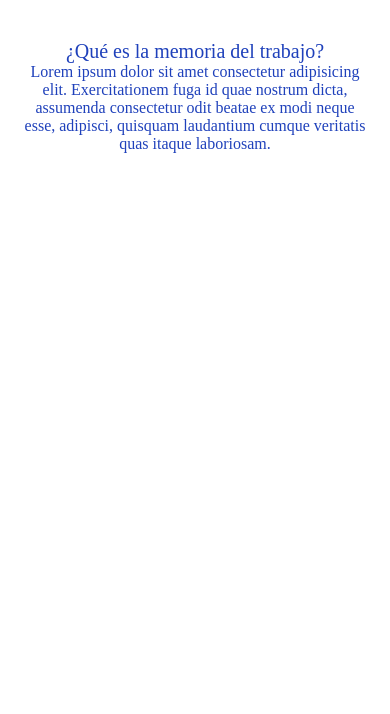
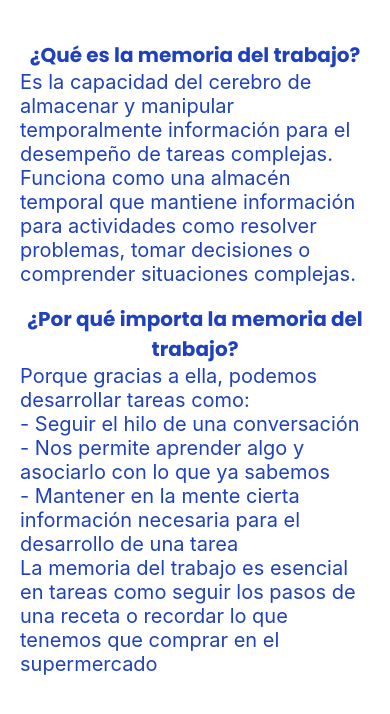
Before and after one commit to nahuellorenzo/TP-Final, a React Native app: screen /Information in a window 390 px wide. Shown: the top 714 px of the page. Built offline with nearby package versions, Linux system fonts and the light colour scheme; no server answers; the database is empty; what react-native-root-siblings would draw is missing.

Commit message:
Agrego el texto informativo

```diff
--- a/components/screens/Information.tsx
+++ b/components/screens/Information.tsx
@@ -33,7 +33,7 @@ const InformationScreen: React.FC<Props> = ({ navigation: { navigate } }: Props)
                         style={{
                             fontSize: FontSize.large,
                             color: Colors.primary,
-                            fontFamily: Fonts["Roboto-Bold"],
+                            fontFamily: Fonts["poppins-bold"],
                             textAlign: "center",
                         }}
                     >
@@ -41,13 +41,38 @@ const InformationScreen: React.FC<Props> = ({ navigation: { navigate } }: Props)
                     </Text>
                     <Text
                         style={{
-                            fontSize: FontSize.medium,
+                            fontSize: FontSize.large,
                             color: Colors.primary,
-                            fontFamily: Fonts["Roboto-Bold"],
+                            fontFamily: Fonts["Roboto-light"],
+                            textAlign: "left",
+                        }}
+                    >
+                        Es la capacidad del cerebro de almacenar y manipular temporalmente información para el desempeño de tareas complejas. Funciona como una almacén temporal que mantiene información para actividades como resolver problemas, tomar decisiones o comprender situaciones complejas.
+                    </Text>
+                    <br></br>
+                    <Text
+                        style={{
+                            fontSize: FontSize.large,
+                            color: Colors.primary,
+                            fontFamily: Fonts["poppins-bold"],
                             textAlign: "center",
                         }}
                     >
-                        Lorem ipsum dolor sit amet consectetur adipisicing elit. Exercitationem fuga id quae nostrum dicta, assumenda consectetur odit beatae ex modi neque esse, adipisci, quisquam laudantium cumque veritatis quas itaque laboriosam.
+                        ¿Por qué importa la memoria del trabajo?
+                    </Text>
+                    <Text
+                        style={{
+                            fontSize: FontSize.large,
+                            color: Colors.primary,
+                            fontFamily: Fonts["Roboto-light"],
+                            textAlign: "left",
+                        }}
+                    >
+                        Porque gracias a ella, podemos desarrollar tareas como: <br></br>
+                        - Seguir el hilo de una conversación <br></br>
+                        - Nos permite aprender algo y asociarlo con lo que ya sabemos <br></br>
+                        - Mantener en la mente cierta información necesaria para el desarrollo de una tarea <br></br>
+                        La memoria del trabajo es esencial en tareas como seguir los pasos de una receta o recordar lo que tenemos que comprar en el supermercado
                     </Text>
                 </View>
             </View>
--- a/package.json
+++ b/package.json
@@ -37,6 +37,7 @@
     "react-native-safe-area-context": "4.5.0",
     "react-native-toast-message": "^2.1.6",
     "react-native-vector-icons": "^9.2.0",
+    "react-native-video": "^5.2.1",
     "react-native-web": "~0.18.10",
     "typescript": "^4.9.4",
     "yup": "^1.2.0"
```
Also changed, not shown: 2 other files (tests, documents, lock files or other folders).
